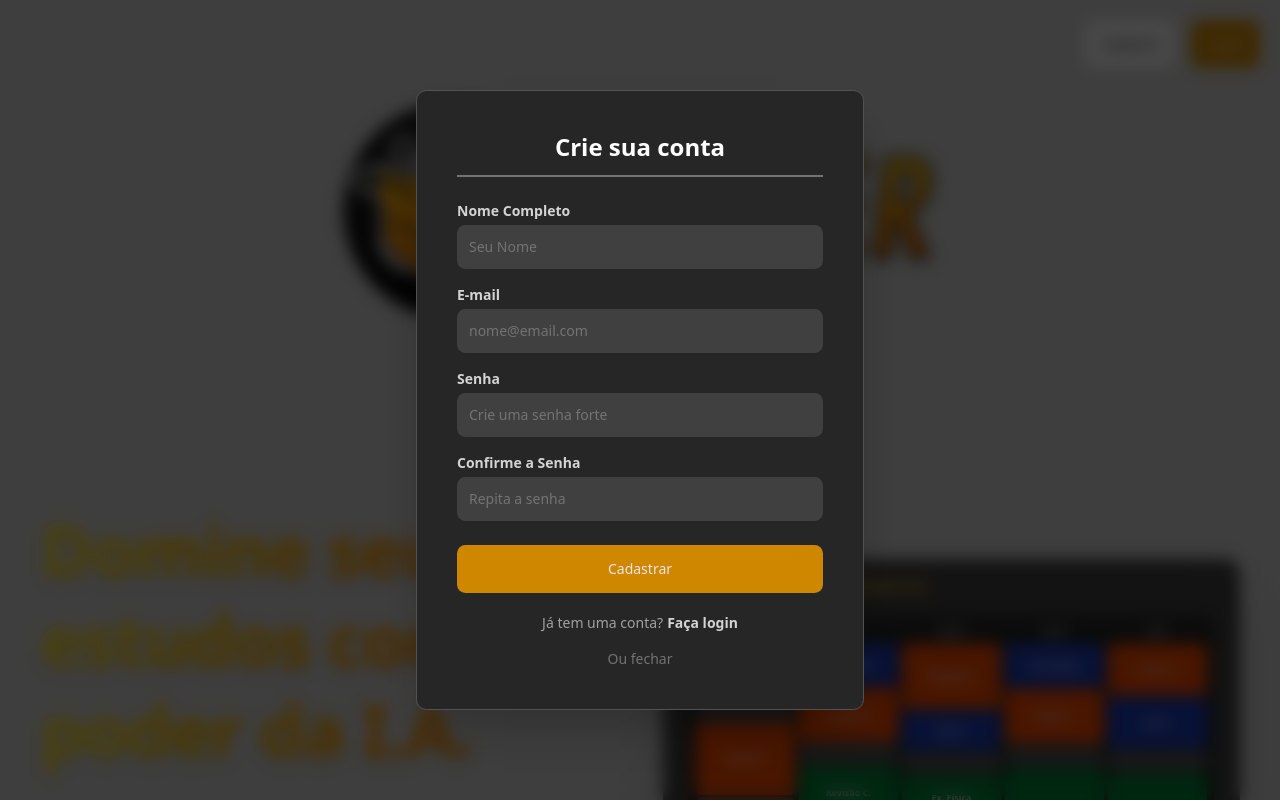
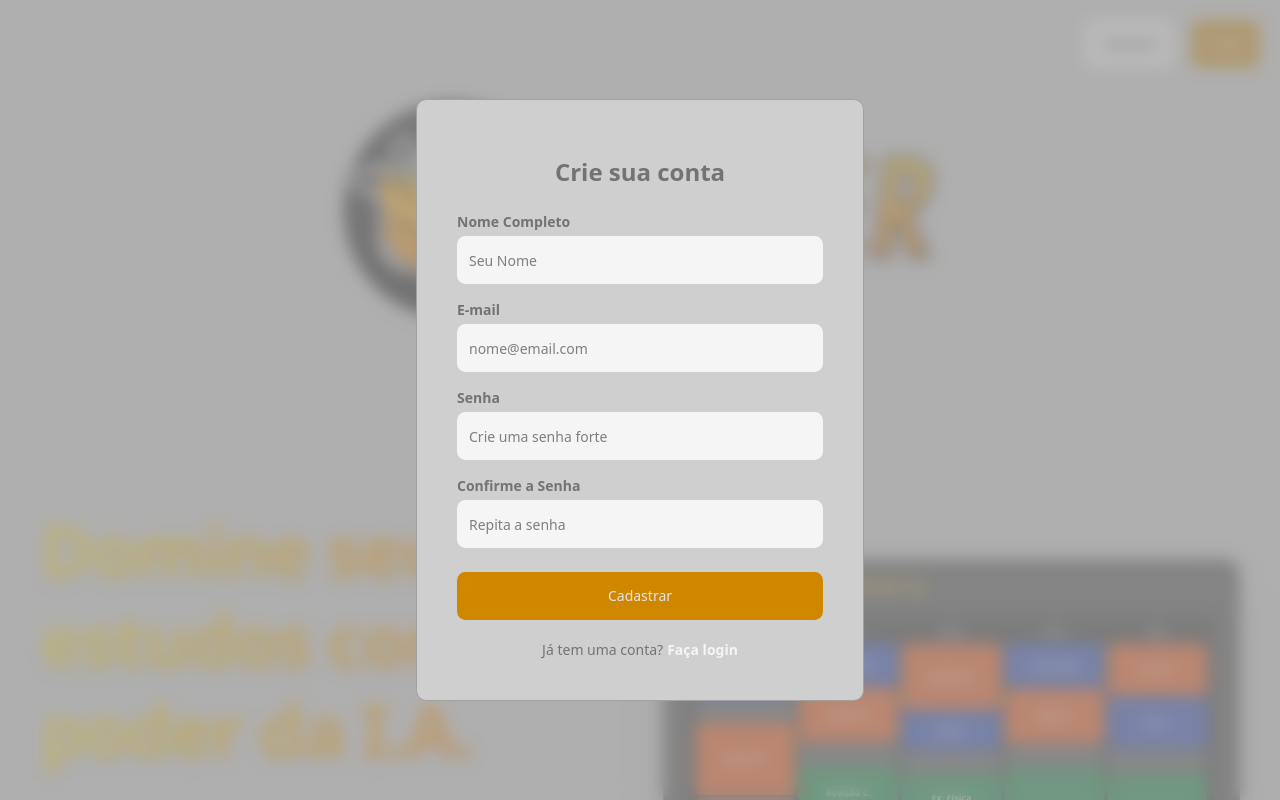
Before and after one commit to ana-borowsky/cronograma-educacional-react, a React app in the folder frontend/: page / in a window 1280 px wide. Both pictures are taken after a click on the button "Cadastro". Shown: the top 800 px of the page. Built offline with nearby package versions, Linux system fonts and the light colour scheme; the HTML template or start-up script is replaced by a standard one.

Commit message:
Troca estilo do signupmodal para tema claro

```diff
--- a/frontend/src/components/SignupModal.jsx
+++ b/frontend/src/components/SignupModal.jsx
@@ -9,39 +9,86 @@ const SignupModal = ({ onClose, onLoginClick }) => {
 
   return (
     <div
-      className="fixed inset-0 z-50 flex items-center justify-center bg-black/70 backdrop-blur-sm transition-opacity"
+      className="fixed inset-0 z-50 flex items-center justify-center bg-neutral-400/70 backdrop-blur-sm transition-opacity"
       onClick={onClose}
     >
       <div
-        className="bg-neutral-800 p-8 md:p-10 rounded-lg shadow-2xl w-full max-w-md border border-neutral-600 transform transition-all duration-300 scale-100"
+        className="bg-background p-6 sm:p-10 border border-neutral-400 rounded-lg w-full max-w-md transform transition-all duration-300 scale-100"
         onClick={(e) => e.stopPropagation()}
         role="dialog"
         aria-modal="true"
         aria-labelledby="modal-title"
       >
-        <form className="space-y-4">
-          <h2 id="modal-title" className="text-center text-white text-2xl font-semibold mb-6 border-b-2 border-neutral-500 pb-3">
+        <form className="space-y-4 mt-4">
+          <h2
+            id="modal-title"
+            className="text-center text-neutral-500 text-2xl font-semibold mb-6"
+          >
             Crie sua conta
           </h2>
 
           <div className="mb-4">
-            <label htmlFor="name" className="block mb-1 text-neutral-300 font-bold text-sm">Nome Completo</label>
-            <Input type="text" id="name" name="name" placeholder="Seu Nome" required variant="dark" />
+            <label
+              htmlFor="name"
+              className="block mb-1 text-neutral-500 font-bold text-sm"
+            >
+              Nome Completo
+            </label>
+            <Input
+              type="text"
+              id="name"
+              name="name"
+              placeholder="Seu Nome"
+              required
+            />
           </div>
 
           <div className="mb-4">
-            <label htmlFor="email" className="block mb-1 text-neutral-300 font-bold text-sm">E-mail</label>
-            <Input type="email" id="email" name="email" placeholder="nome@email.com" required variant="dark" />
+            <label
+              htmlFor="email"
+              className="block mb-1 text-neutral-500 font-bold text-sm"
+            >
+              E-mail
+            </label>
+            <Input
+              type="email"
+              id="email"
+              name="email"
+              placeholder="nome@email.com"
+              required
+            />
           </div>
 
           <div className="mb-4">
-            <label htmlFor="password" className="block mb-1 text-neutral-300 font-bold text-sm">Senha</label>
-            <Input type="password" id="password" name="password" placeholder="Crie uma senha forte" required variant="dark" />
+            <label
+              htmlFor="password"
+              className="block mb-1 text-neutral-500 font-bold text-sm"
+            >
+              Senha
+            </label>
+            <Input
+              type="password"
+              id="password"
+              name="password"
+              placeholder="Crie uma senha forte"
+              required
+            />
           </div>
 
           <div className="mb-6">
-            <label htmlFor="confirm-password" className="block mb-1 text-neutral-300 font-bold text-sm">Confirme a Senha</label>
-            <Input type="password" id="confirm-password" name="confirm-password" placeholder="Repita a senha" required variant="dark" />
+            <label
+              htmlFor="confirm-password"
+              className="block mb-1 text-neutral-500 font-bold text-sm"
+            >
+              Confirme a Senha
+            </label>
+            <Input
+              type="password"
+              id="confirm-password"
+              name="confirm-password"
+              placeholder="Repita a senha"
+              required
+            />
           </div>
 
           <Button
@@ -54,24 +101,18 @@ const SignupModal = ({ onClose, onLoginClick }) => {
           </Button>
         </form>
 
-        <p className="text-center mt-5 text-neutral-400 text-sm">
+        <p className="text-center mt-5 text-neutral-500 text-sm">
           Já tem uma conta?
           <button
             onClick={onLoginClick || onClose}
-            className="ml-1 text-neutral-300 font-bold no-underline hover:underline cursor-pointer"
+            className="ml-1 text-neutral-100 font-bold hover:underline cursor-pointer"
             type="button"
           >
             Faça login
           </button>
         </p>
 
-        <button
-          onClick={onClose}
-          className="block w-full mt-4 text-sm text-neutral-500 hover:text-white transition-colors"
-          aria-label="Fechar Modal"
-        >
-          Ou fechar
-        </button>
+
       </div>
     </div>
   )
```
